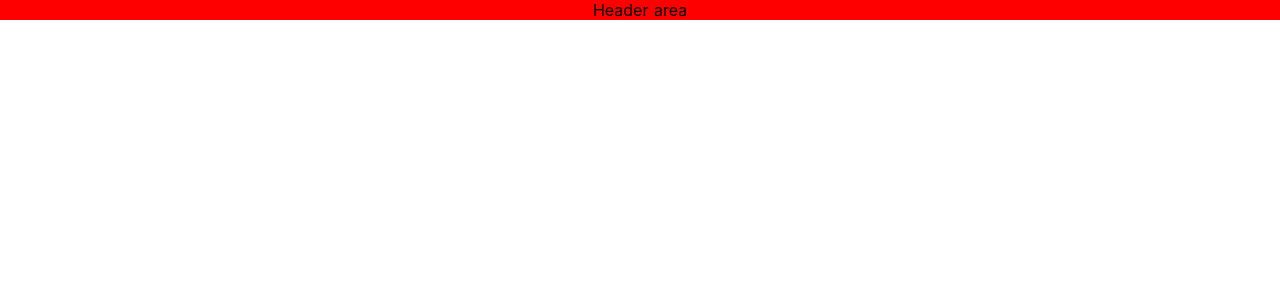
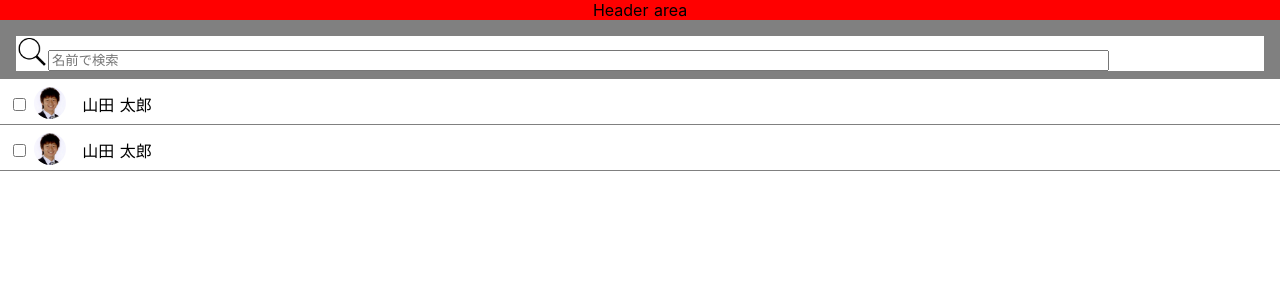
Before and after one commit to pipopotamasu/nuxt-training, a Nuxt app: page /mails/select_from_users in a window 1280 px wide. Before the commit this address had no page. Shown: the top 300 px of the page. Built offline with nearby package versions, Linux system fonts and the light colour scheme.

Commit message:
display select from users

```diff
--- /dev/null
+++ b/components/atoms/form/CheckBox.vue
@@ -0,0 +1,3 @@
+<template>
+  <input class="text-input" type="checkbox"/>
+</template>
--- /dev/null
+++ b/components/atoms/form/TextInput.vue
@@ -0,0 +1,20 @@
+<template>
+  <input class="text-input" type="text" :placeholder="placeholder"/>
+</template>
+
+<script>
+export default {
+  props: {
+    placeholder: {
+      type: String,
+      required: false
+    }
+  }
+}
+</script>
+
+<style lang="scss" scoped>
+.text-input {
+  width: 85%;
+}
+</style>
--- /dev/null
+++ b/components/atoms/search/SearchIcon.vue
@@ -0,0 +1,10 @@
+<template>
+  <img class="search-icon" src="../../../static/icons/search.png" />
+</template>
+
+<style lang="scss" scoped>
+.search-icon {
+  width: 2em;
+  margin-bottom: -0.2em;
+}
+</style>
--- a/components/molecules/FromUsers.vue
+++ b/components/molecules/FromUsers.vue
@@ -2,7 +2,7 @@
   <div class="from-users">
     <div class="header">
       <user-counter :numerator="fromUsersCount" :denominator="5"></user-counter>
-      <add-button><label>メンバー追加</label></add-button>
+      <add-button><nuxt-link to="/mails/select_from_users"><label>メンバー追加</label></nuxt-link></add-button>
     </div>
     <div class="users">
       <div class="user current-user">
--- /dev/null
+++ b/components/molecules/RoomUsers.vue
@@ -0,0 +1,52 @@
+<template>
+  <div class="users">
+    <div class="user" v-for="user in roomUsers" :key="user.id">
+      <check-box class="checkbox"></check-box>
+      <user-icon :icon_path="user.icon_path" class="user-element"></user-icon>
+      <user-name :last_name="user.last_name" :first_name="user.first_name" class="user-element"></user-name>
+    </div>
+  </div>
+</template>
+
+<script>
+import UserIcon from "~/components/atoms/users/UserIcon.vue"
+import UserName from "~/components/atoms/users/UserName.vue"
+import CheckBox from "~/components/atoms/form/CheckBox.vue"
+
+export default {
+  props: {
+    roomUsers: {
+      type: Array,
+      required: true
+    }
+  },
+  components: {
+    UserIcon,
+    UserName,
+    CheckBox
+  }
+}
+</script>
+
+<style lang="scss" scoped>
+.users {
+  clear: left;
+  padding-top: 0.5em;
+
+  .user {
+    border-bottom: solid 1px gray;
+    padding-top: 0.5em;
+    padding-bottom: 0.5em;
+    margin: 0 -1em;
+    background-color: white;
+
+    .user-element {
+      padding: 0 0.5em;
+    }
+
+    .checkbox {
+      margin-left: 1em;
+    }
+  }
+}
+</style>
--- /dev/null
+++ b/components/molecules/SearchBox.vue
@@ -0,0 +1,24 @@
+<template>
+  <div class="search-box">
+    <search-icon></search-icon>
+    <text-input :placeholder="'名前で検索'"></text-input>
+  </div>
+</template>
+
+<script>
+import SearchIcon from '~/components/atoms/search/SearchIcon.vue'
+import TextInput from '~/components/atoms/form/TextInput.vue'
+
+export default {
+  components: {
+    SearchIcon,
+    TextInput
+  }
+}
+</script>
+
+<style lang="scss" scoped>
+.search-box {
+  background-color: white;
+}
+</style>
--- /dev/null
+++ b/components/organisms/AddFromUsers.vue
@@ -0,0 +1,45 @@
+<template>
+  <div class="add-from-users">
+    <search-box></search-box>
+    <room-users :roomUsers="roomUsers"></room-users>
+  </div>
+</template>
+
+<script>
+import SearchBox from '~/components/molecules/SearchBox.vue'
+import RoomUsers from '~/components/molecules/RoomUsers.vue'
+
+export default {
+  data () {
+    return {
+      roomUsers: [
+        {
+          id: 5,
+          icon_path: "../icons/wakabayashi.jpg",
+          last_name: "山田",
+          first_name: "太郎",
+          sex: 1
+        },
+        {
+          id: 6,
+          icon_path: "../icons/wakabayashi.jpg",
+          last_name: "山田",
+          first_name: "太郎",
+          sex: 1
+        },
+      ]
+    }
+  },
+  components: {
+    SearchBox,
+    RoomUsers
+  }
+}
+</script>
+
+<style lang="scss" scoped>
+.add-from-users {
+  background-color: gray;
+  padding: 1em 1em 0 1em;
+}
+</style>
--- /dev/null
+++ b/pages/mails/select_from_users.vue
@@ -0,0 +1,13 @@
+<template>
+  <add-from-users></add-from-users>
+</template>
+
+<script>
+import AddFromUsers from '~/components/organisms/AddFromUsers.vue'
+
+export default {
+  components: {
+    AddFromUsers
+  }
+}
+</script>
```
Also changed, not shown: static/icons/search.png (added).
